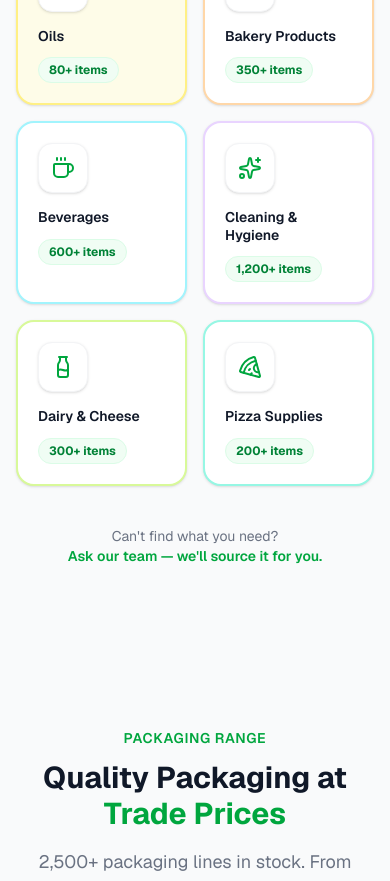
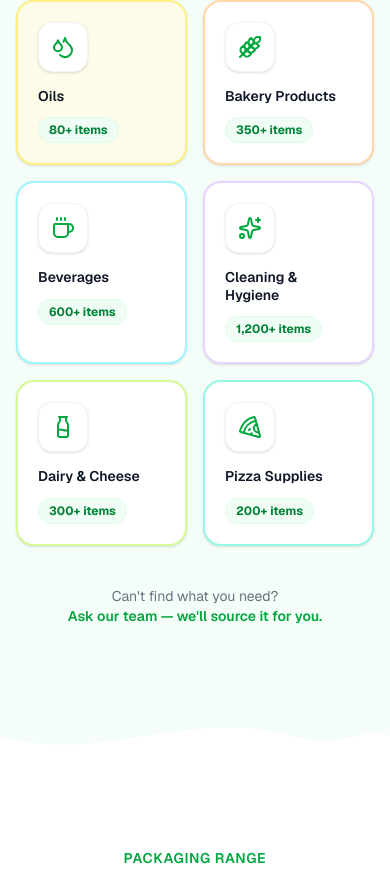
Before and after one commit to Uvaish61/cater-choice-ads, a Next.js app: page / in a window 390 px wide. Shown: the part 4320-5201 px from the top of the page. Built offline with nearby package versions, Linux system fonts and the light colour scheme; no server answers.

Commit message:
components

```diff
--- a/src/app/page.tsx
+++ b/src/app/page.tsx
@@ -11,21 +11,72 @@ import { LeadForm } from "@/components/sections/lead-form";
 import { FinalCta } from "@/components/sections/final-cta";
 import { WhatsAppButton } from "@/components/shared/whatsapp-button";
 import { StickyCta } from "@/components/shared/sticky-cta";
+import { WaveDivider } from "@/components/shared/wave-divider";
+import { AnimatedSection } from "@/components/shared/animated-section";
+
+const TINT = "#f4fdf7";
+const WHITE = "#ffffff";
+const DARK_GREEN = "#14532d";
 
 export default function LandingPage() {
   return (
     <main>
+      {/* Hero has its own entrance animations — no outer wrapper needed */}
       <Hero />
+
+      <AnimatedSection>
         <ProblemSolution />
+      </AnimatedSection>
+
+      <WaveDivider bgColor={WHITE} fillColor={TINT} />
+
+      <AnimatedSection>
         <Categories />
+      </AnimatedSection>
+
+      <WaveDivider bgColor={TINT} fillColor={WHITE} />
+
+      <AnimatedSection>
         <FeaturedProducts />
+      </AnimatedSection>
+
+      {/* Stats: green accent section — hard cut intentional for impact */}
+      <AnimatedSection>
         <Stats />
+      </AnimatedSection>
+
+      <WaveDivider bgColor={WHITE} fillColor={TINT} />
+
+      <AnimatedSection>
         <WhyUs />
+      </AnimatedSection>
+
+      <WaveDivider bgColor={TINT} fillColor={WHITE} />
+
+      <AnimatedSection>
         <Testimonials />
+      </AnimatedSection>
+
+      {/* Catalog: dark green accent — hard cut is intentional */}
+      <AnimatedSection>
         <Catalog />
+      </AnimatedSection>
+
+      <WaveDivider bgColor={DARK_GREEN} fillColor={TINT} />
+
+      <AnimatedSection>
         <Coverage />
+      </AnimatedSection>
+
+      <WaveDivider bgColor={TINT} fillColor={WHITE} />
+
+      <AnimatedSection>
         <LeadForm />
+      </AnimatedSection>
+
+      <AnimatedSection>
         <FinalCta />
+      </AnimatedSection>
 
       {/* Sticky / floating elements */}
       <WhatsAppButton />
--- a/src/components/sections/categories.tsx
+++ b/src/components/sections/categories.tsx
@@ -22,7 +22,7 @@ const iconMap: Record<string, React.ElementType> = {
 
 export function Categories() {
   return (
-    <section className="py-20 sm:py-28 bg-gray-50">
+    <section className="py-20 sm:py-28 bg-[#f4fdf7]">
       <div className="container mx-auto px-4">
         <motion.div
           initial={{ opacity: 0, y: 20 }}
@@ -53,7 +53,7 @@ export function Categories() {
                 viewport={{ once: true }}
                 transition={{ duration: 0.4, delay: i * 0.07 }}
                 whileHover={{ y: -4, transition: { duration: 0.2 } }}
-                className={`relative group p-5 rounded-2xl border-2 ${cat.color} bg-white cursor-pointer shadow-sm hover:shadow-md transition-shadow`}
+                className={`relative group p-5 rounded-2xl border-2 ${cat.color} bg-white cursor-pointer shadow-sm hover:shadow-xl hover:shadow-green-200/50 transition-all duration-300`}
               >
                 <div className="mb-4">
                   <div className="inline-flex p-3 rounded-xl bg-white shadow-sm border border-gray-100">
--- a/src/components/sections/featured-products.tsx
+++ b/src/components/sections/featured-products.tsx
@@ -47,7 +47,7 @@ const products = [
 
 export function FeaturedProducts() {
   return (
-    <section className="py-20 sm:py-28 bg-gray-50">
+    <section className="py-20 sm:py-28 bg-white">
       <div className="container mx-auto px-4">
         <motion.div
           initial={{ opacity: 0, y: 20 }}
@@ -75,7 +75,7 @@ export function FeaturedProducts() {
               whileInView={{ opacity: 1, y: 0 }}
               viewport={{ once: true }}
               transition={{ duration: 0.5, delay: i * 0.1 }}
-              className="bg-white rounded-2xl overflow-hidden border border-gray-100 shadow-sm hover:shadow-md transition-shadow group"
+              className="bg-white rounded-2xl overflow-hidden border border-gray-100 shadow-sm hover:shadow-xl hover:shadow-green-100/50 hover:-translate-y-1 transition-all duration-300 group"
             >
               {/* Image */}
               <div className="relative aspect-square overflow-hidden bg-gray-50">
--- a/src/components/sections/why-us.tsx
+++ b/src/components/sections/why-us.tsx
@@ -15,7 +15,7 @@ const iconMap: Record<string, React.ElementType> = {
 
 export function WhyUs() {
   return (
-    <section className="py-20 sm:py-28 bg-white">
+    <section className="py-20 sm:py-28 bg-[#f4fdf7]">
       <div className="container mx-auto px-4">
         <motion.div
           initial={{ opacity: 0, y: 20 }}
```
Lines whose indentation alone changed are shown as unchanged.
